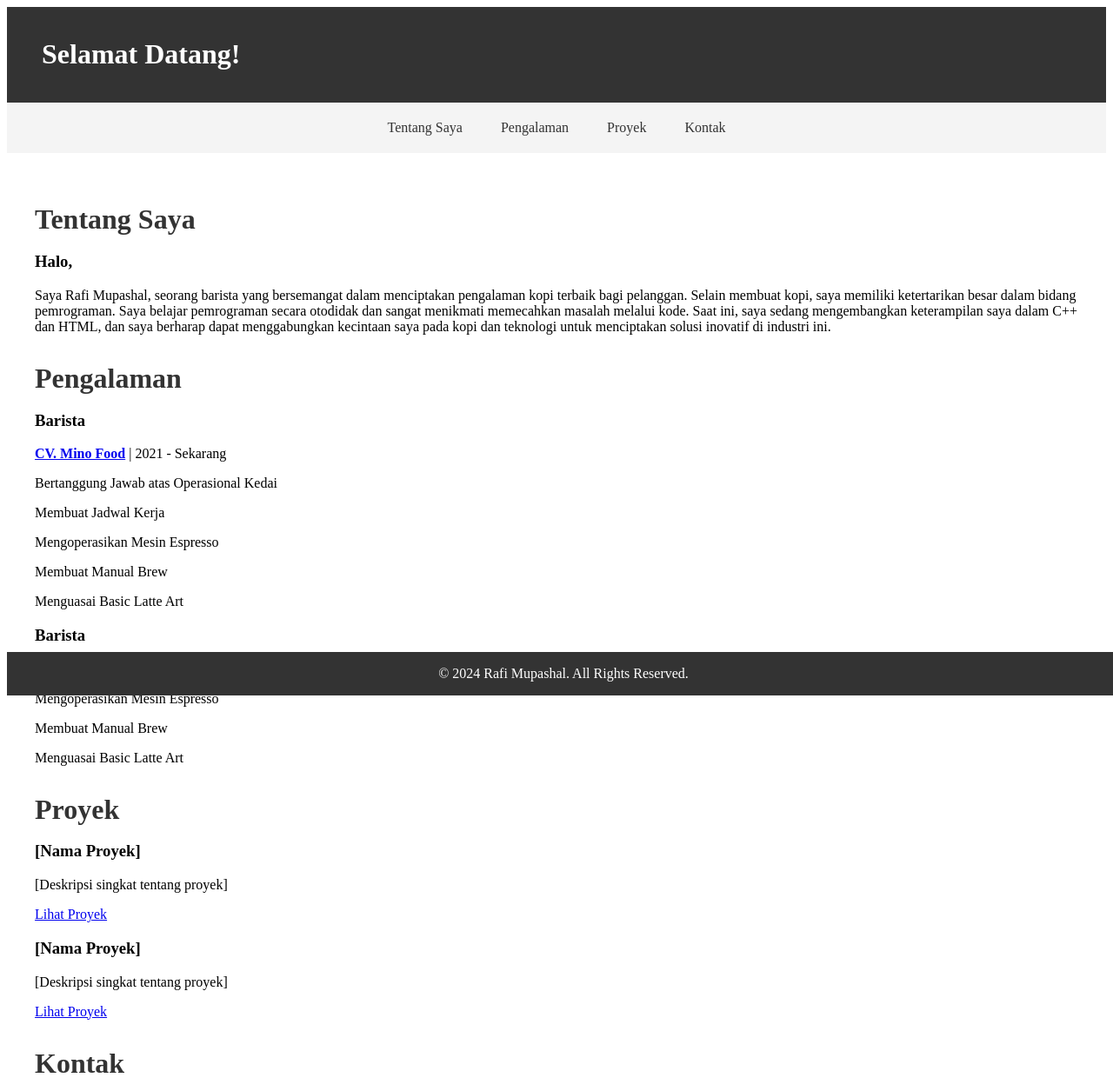
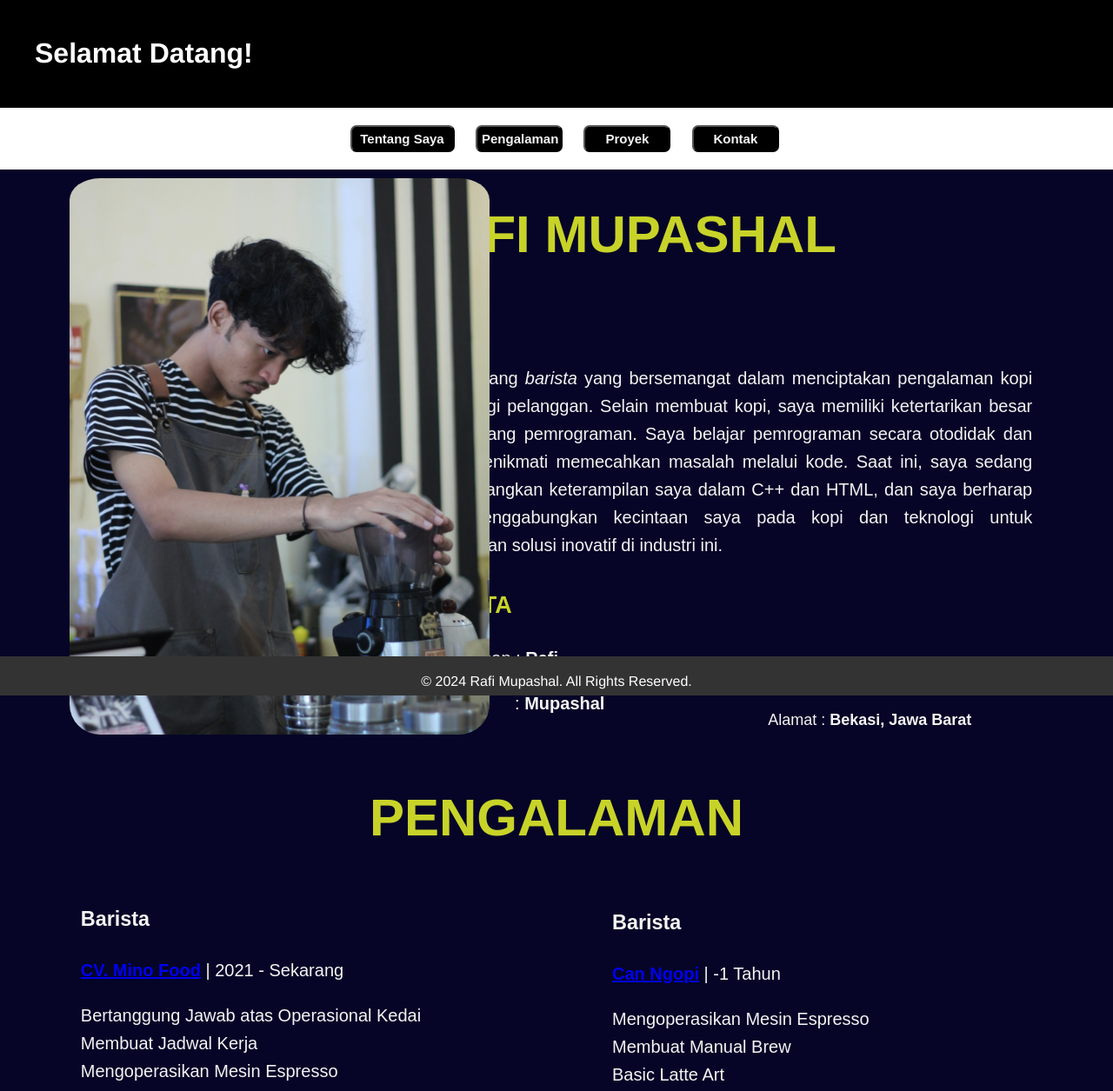
Before and after one commit to rafimupsrm/rafimupsrm.github.io, a plain HTML site: page index.html in a window 1280 px wide. Shown: the top 1255 px of the page at 87% size. Drawn offline with Linux system fonts and the light colour scheme.

Commit message:
Mengubah Tampilan Web

```diff
--- a/index.html
+++ b/index.html
@@ -1,4 +1,4 @@
-<!DOCTYPE html>
+<!DOCTYPE   >
 <html lang="en">
 <head>
     <meta charset="UTF-8">
@@ -11,36 +11,68 @@
         <h1>Selamat Datang!</h1>
     </header>
     <nav>
-        <a href="#about">Tentang Saya</a>
-        <a href="#experience">Pengalaman</a>
-        <a href="#projects">Proyek</a>
-        <a href="#contact">Kontak</a>
+        <a href="#about"> <button class="about-button">Tentang Saya</button></a>
+        <a href="#experience"> <button class="experience-button">Pengalaman</button></a>
+        <a href="#projects"> <button class="projects-button">Proyek</button></a>
+        <a href="#contact"> <button class="contact-button"> Kontak </button> </a>
     </nav>
+
+
+        <img src="Images/head.JPG" class="foto-1">
+
+
     <div class="container">
         <section id="about" class="about">
-            <h2 class="section-title">Tentang Saya</h2>
-            <h3> Halo, </h2>
-            <p>Saya Rafi Mupashal, seorang barista yang bersemangat dalam menciptakan pengalaman kopi terbaik bagi pelanggan. Selain membuat kopi, saya memiliki ketertarikan besar dalam bidang pemrograman. Saya belajar pemrograman secara otodidak dan sangat menikmati memecahkan masalah melalui kode. Saat ini, saya sedang mengembangkan keterampilan saya dalam C++ dan HTML, dan saya berharap dapat menggabungkan kecintaan saya pada kopi dan teknologi untuk menciptakan solusi inovatif di industri ini.</p>
+                <h2 class="rafi-mupashal">RAFI MUPASHAL</h2>
+            <div class="halo">
+                <b>Halo,</b>
+            </div>
+            Saya seorang <i>barista</i> yang bersemangat dalam menciptakan pengalaman kopi terbaik bagi pelanggan.
+            Selain membuat kopi, saya memiliki ketertarikan besar dalam bidang pemrograman.
+            Saya belajar pemrograman secara otodidak dan sangat menikmati memecahkan masalah melalui kode.
+            Saat ini, saya sedang mengembangkan keterampilan saya dalam C++ dan HTML, dan saya berharap dapat menggabungkan kecintaan
+            saya pada kopi dan teknologi untuk menciptakan solusi inovatif di industri ini.
         </section>
+
+<!--                                                                BIODATA                                                                  -->
+    <div class="biodata">
+        <h2>BIODATA</h2>
+    </div>
+        <div class="nama">
+            <p>Nama Depan : <b> Rafi</b></p>
+            <p>Belakang&nbsp;&nbsp;&nbsp;&nbsp;&nbsp;&nbsp;&nbsp;: <b>Mupashal</b></p>
+        </div>
+        <div class="umur">
+            <p>Umur &nbsp;&nbsp;: <b>22 Tahun</b></p>
+            <p>Alamat : <b>Bekasi, Jawa Barat</b></p>
+        </div>
+
+<!--                                                                PENGALAMAN                                                               -->
         <section id="experience" class="experience">
-            <h2 class="section-title">Pengalaman</h2>
+            <h2 class="pengalaman">PENGALAMAN</h2>
             <div class="experience-item">
-                <h3>Barista</h3>
-                <p><a href="https://g.co/kgs/Dt9tZ4N"><b>CV. Mino Food</b></a> | 2021 - Sekarang</p>
-                <p>Bertanggung Jawab atas Operasional Kedai</p>
-                <p>Membuat Jadwal Kerja</p>
-                <p>Mengoperasikan Mesin Espresso</p>
-                <p>Membuat Manual Brew</p>
-                <p>Menguasai Basic Latte Art</p>
+                <div class="pengalaman-1">
+                    <h3>Barista</h3>
+                    <p><a href="https://g.co/kgs/Dt9tZ4N"><b>CV. Mino Food</b></a> | 2021 - Sekarang</p>
+                    Bertanggung Jawab atas Operasional Kedai
+                    <br>Membuat Jadwal Kerja
+                    <br>Mengoperasikan Mesin Espresso
+                    <br>Membuat Manual Brew
+                    <br>Menguasai Basic Latte Art
+                </div>
             </div>
-            <div class="experience-item">
-                <h3>Barista</h3>
-                <p><a href="https://g.co/kgs/hR9vrWY"><b>Can Ngopi</b></a> | 3 Bulan</p>
-                <p>Mengoperasikan Mesin Espresso</p>
-                <p>Membuat Manual Brew</p>
-                <p>Menguasai Basic Latte Art</p>
+                <div class="experience-item">
+                    <div class="pengalaman-2">
+                    <h3>Barista</h3>
+                    <p><a href="https://g.co/kgs/hR9vrWY"><b>Can Ngopi</b></a> | -1 Tahun</p>
+                    Mengoperasikan Mesin Espresso
+                    <br>Membuat Manual Brew
+                    <br> Basic Latte Art
+                </div>
             </div>
         </section>
+
+
         <section id="projects" class="projects">
             <h2 class="section-title">Proyek</h2>
             <div class="project-item">
@@ -54,12 +86,16 @@
                 <a href="[Link ke Proyek]">Lihat Proyek</a>
             </div>
         </section>
+
+
         <section id="contact" class="contact">
             <h2 class="section-title">Kontak</h2>
             <p>E-mail: <a href="mailto:rafimupashal07@gmail.com">rafimupashal07@gmail.com</a></p>
-            <p>Instagram: <a href="instagram.com/rafimupsrm"> @rafimupsrm</a></p>
+            <p>Instagram: <a href="https://www.instagram.com/rafimupsrm"> @rafimupsrm</a></p>
         </section>
     </div>
+
+
     <footer>
         <p>&copy; 2024 Rafi Mupashal. All Rights Reserved.</p>
     </footer>
--- a/style.css
+++ b/style.css
@@ -1,12 +1,20 @@
 <style>
+        a { text-decoration: none; }
+
         body {
-            font-family: Arial, sans-serif;
+            font-family: 'Franklin Gothic Medium', 'Arial Narrow', Arial, sans-serif;
             line-height: 1.6;
             margin: 0;
-            padding: 0;
+        }
+        .foto-1    {
+            height: 80%;
+            position: absolute;
+            left: 80px;
+            border-radius: 35px;
+            padding-top: 10px;
         }
         header {
-            background: #333;
+            background: #000000;
             color: #fff;
             padding: 15px;
             padding-left: 40px;
@@ -15,35 +23,177 @@
         nav {
             text-align: center;
             padding: 20px;
-            background: #f4f4f4;
+            background-color: rgb(255, 255, 255);
+            padding-left: 3%;
+            padding-right: #000000, 30px;
         }
         nav a {
-            margin: 0 20px;
+            margin: 10px;
+            color: #f4f4f4;
             text-decoration: none;
-            border-right: blue 3px;
-            color: #333;
         }
+                .about-button{
+
+                    color: #f4f4f4;
+                    font-family: arial;
+                    font-size: 15;
+                    font-weight: bold;
+                    background-color: #000000;
+                    padding: 5px;
+                    width: 120px;
+                    text-align: center;
+                    border-radius: 7px;
+                    cursor: pointer;
+                }
+
+                .experience-button{
+
+                    color: #f4f4f4;
+                    font-family: arial;
+                    font-size: 15;
+                    font-weight: bold;
+                    background-color: #000000;
+                    padding: 5px;
+                    width: 100px;
+                    text-align: center;
+                    border-radius: 7px;
+                    cursor: pointer;
+                }
+
+                .projects-button{
+
+                    color: #f4f4f4;
+                    font-family: arial;
+                    font-size: 15;
+                    font-weight: bold;
+                    background-color: #000000;
+                    padding: 5px;
+                    width: 100px;
+                    text-align: center;
+                    border-radius: 7px;
+                    cursor: pointer;
+                }
+
+                .contact-button{
+
+                    color: #f4f4f4;
+                    font-family: arial;
+                    font-size: 15;
+                    font-weight: bold;
+                    background-color: #000000;
+                    padding: 5px;
+                    width: 100px;
+                    text-align: center;
+                    border-radius: 7px;
+                    cursor: pointer;
+                }
+
         .container {
+            background-color: rgb(6, 5, 39);
+            font-family: Arial, sans-serif;
             padding: 2rem;
+            text-align: justify;
         }
         .section-title {
+            font-family: 'Franklin Gothic Medium', 'Arial Narrow', Arial, sans-serif;
             font-size: 2rem;
             margin-bottom: 1rem;
-            color: #333;
+            color: #f4f4f4;
         }
-        .about, .experience, .projects, .contact {
+        .about {
+            color: #f4f4f4;
+            margin-top: -55;
+            padding-left: 36%;
+            padding-right: 5%;
+            padding-bottom: 10px;
+            font-size: 20px;
+        }
+            .rafi-mupashal {
+                font-size: 60px;
+                color: #c8d329;
+            }
+            .halo   {
+                margin-top: 0;
+                color: #f4f4f4;
+                font-size: 30px;
+                padding-bottom: 3px;
+            }
+            .biodata{
+                margin-top: 0;
+                color: #c8d329;
+                padding-top: 0px;
+                padding-left: 36%;
+
+                font-size: 18px;
+            }
+                 .nama {
+                    margin-top: 0;
+                    color: #f4f4f4;
+                    padding-top: 0px;
+                    padding-left: 36%;
+                    font-size: 20px;
+                 }
+                 .umur {
+                    margin-top: 0;
+                    color: #f4f4f4;
+                    margin-top: -77;
+                    padding-left: 70%;
+                    padding-bottom: 0px;
+                    font-size: 18px;
+                }
+        .experience{
+            color: #ffffff;
+            font-size: 60px;
             margin-bottom: 2rem;
+            padding-top: 0;
+            padding-left: 0;
+            text-align: center;
         }
-        .project-item, .experience-item {
-            margin-bottom: 1rem;
+                .pengalaman{
+                    color: #c8d329;
+                    font-size: 60px;
+
+                }
+                .pengalaman-1 {
+                    color: #f4f4f4;
+                    padding-left: 5%;
+                    margin-bottom: 1rem;
+                    font-size: 20px;
+                    text-align: left;
+                }
+                .pengalaman-2 {
+                    position: absolute;
+                    left: 50%;
+                    top: 1020px;
+                    color: #f4f4f4;
+                    padding-left: 5%;
+                    margin-bottom: 1rem;
+                    font-size: 20px;
+                    text-align: left;
+                }
+
+        .projects, .contact {
+            margin-bottom: 2rem;
+            color: #f4f4f4;
+            font-size: 20px;
         }
+
+        .project-item {
+            margin-bottom: 3rem;
+            color: #f4f4f4;
+            font-size: 20;
+        }
+
+
+
         footer {
             background: #333;
             color: #fff;
             text-align: center;
-            padding: 10;
+            padding-bottom: 15;
             position: fixed;
             width: 100%;
             bottom: 0;
+            height: 30px;
         }
     </style>
```
Also changed, not shown: Images/head.JPG (added).
